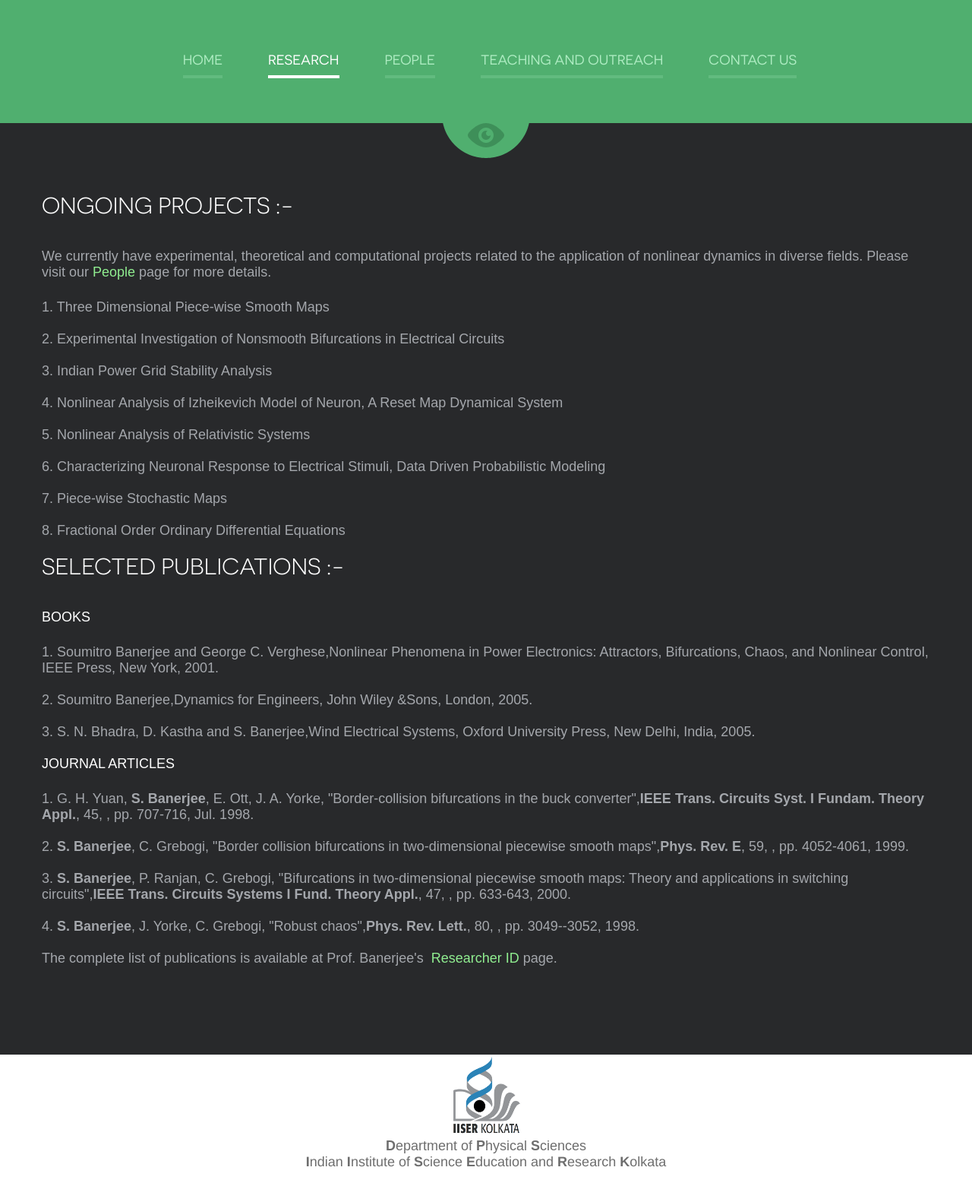
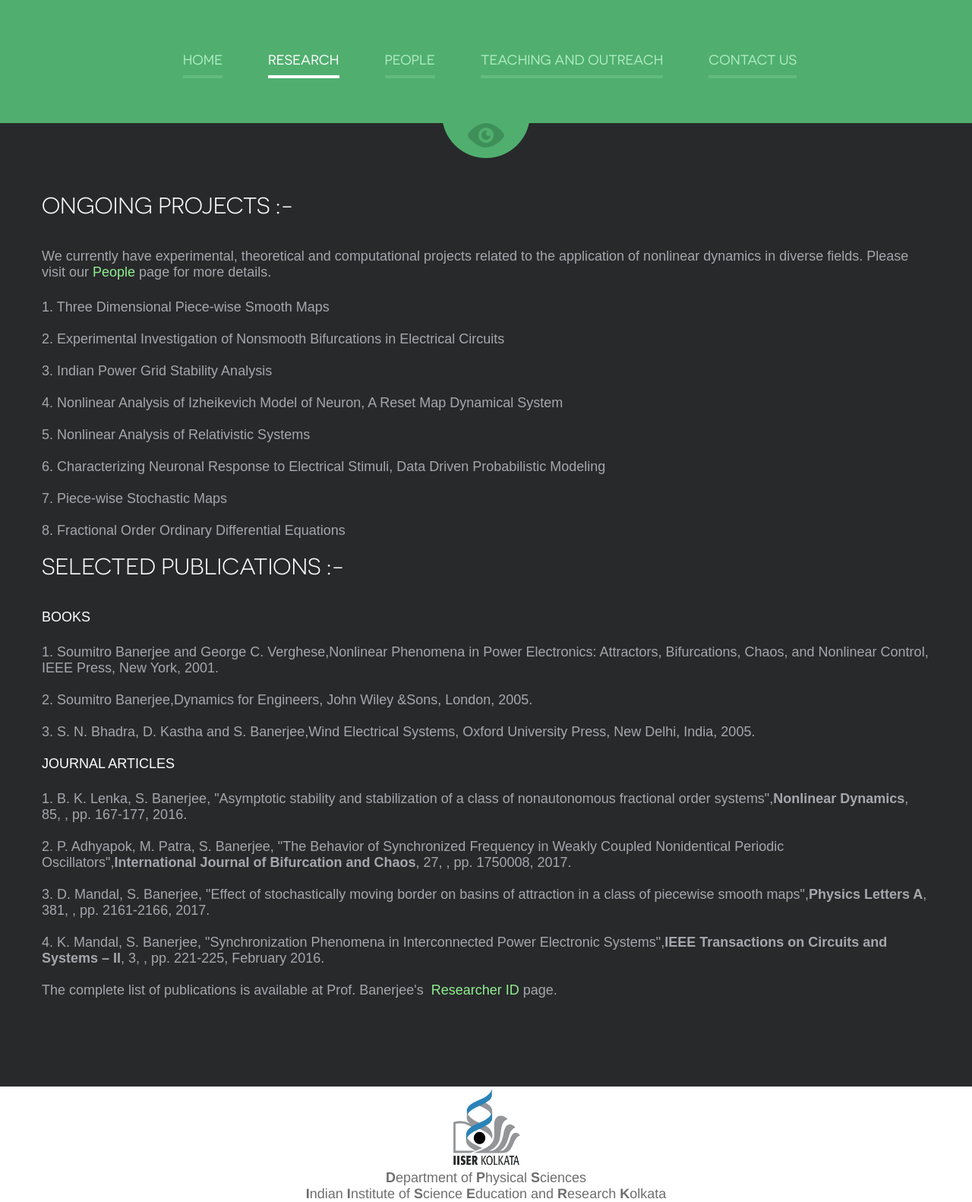
Before and after one commit to SubhoB/nld-iiserk-sb.github.io, a Jekyll site: the page built from research.md, in a window 1280 px wide. Shown: the whole page at 76% size. Built offline with Jekyll 4.4.1, drawn with Linux system fonts in a browser that asks for light colours; nearby versions of some CDN libraries; before the commit the page ends 1540 px from its top, so only the background shows below that.

Commit message:
Changes to People page for mobile-friendly rendering; changes to articles

```diff
--- a/_data/articles.yml
+++ b/_data/articles.yml
@@ -1,40 +1,38 @@
 - authors:
-    - author: "G. H. Yuan"
+    - author: "B. K. Lenka"
     - author: "S. Banerjee"
-    - author: "E. Ott"
-    - author: "J. A. Yorke"
-  title: "Border-collision bifurcations in the buck converter"
-  journal: "IEEE Trans. Circuits Syst. I Fundam. Theory Appl."
-  volume: "45"
-  no: "7"
-  pages: "707-716"
-  date: "Jul. 1998"
+  title: "Asymptotic stability and stabilization of a class of nonautonomous fractional order systems"
+  journal: "Nonlinear Dynamics"
+  volume: "85"
+  pages: "167-177"
+  date: "2016"
 
 - authors:
+    - author: "P. Adhyapok"
+    - author: "M. Patra"
     - author: "S. Banerjee"
-    - author: "C. Grebogi"
-  title: "Border collision bifurcations in two-dimensional piecewise smooth maps"
-  journal: "Phys. Rev. E"
-  volume: "59"
-  pages: "4052-4061"
-  date: "1999"
+  title: "The Behavior of Synchronized Frequency in Weakly Coupled Nonidentical Periodic Oscillators"
+  journal: "International Journal of Bifurcation and Chaos"
+  volume: "27"
+  no: 1
+  pages: "1750008"
+  date: "2017"
 
 - authors:
+    - author: "D. Mandal"
     - author: "S. Banerjee"
-    - author: "P. Ranjan"
-    - author: "C. Grebogi"
-  title: "Bifurcations in two-dimensional piecewise smooth maps: Theory and applications in switching circuits"
-  journal: "IEEE Trans. Circuits Systems I Fund. Theory Appl."
-  volume: "47"
-  pages: "633-643"
-  date: "2000"
+  title: "Effect of stochastically moving border on basins of attraction in a class of piecewise smooth maps"
+  journal: "Physics Letters A"
+  volume: "381"
+  pages: "2161-2166"
+  date: "2017"
 
 - authors:
+    - author: "K. Mandal"
     - author: "S. Banerjee"
-    - author: "J. Yorke"
-    - author: "C. Grebogi"
-  title: "Robust chaos"
-  journal: "Phys. Rev. Lett."
-  volume: "80"
-  pages: "3049--3052"
-  date: "1998"
+  title: "Synchronization Phenomena in Interconnected Power Electronic Systems"
+  journal: "IEEE Transactions on Circuits and Systems – II"
+  volume: "3"
+  no: "2"
+  pages: "221-225"
+  date: "February 2016"
--- a/research.md
+++ b/research.md
@@ -30,11 +30,7 @@ nav_ord: 2
     {% for item in site.data.articles %}
         <span>{{ forloop.index }}.
             {% for aut in item.authors %}
-                {% if aut.author=="S. Banerjee" %}
-                    <strong>{{ aut.author }}</strong>,
-                {% else %}
-                    {{ aut.author }},
-                {% endif %}
+                {{ aut.author }},
             {% endfor %}
             "{{ item. title}}",<strong>{{ item.journal }}</strong>, {{ item.volume }}, {{ item.no }}, pp. {{ item.pages }}, {{ item.date }}.
         </span><br><br>
```
Also changed, not shown: _includes/people_box_loop.html (+22 -18 lines), css/all.css, 5 other files.
